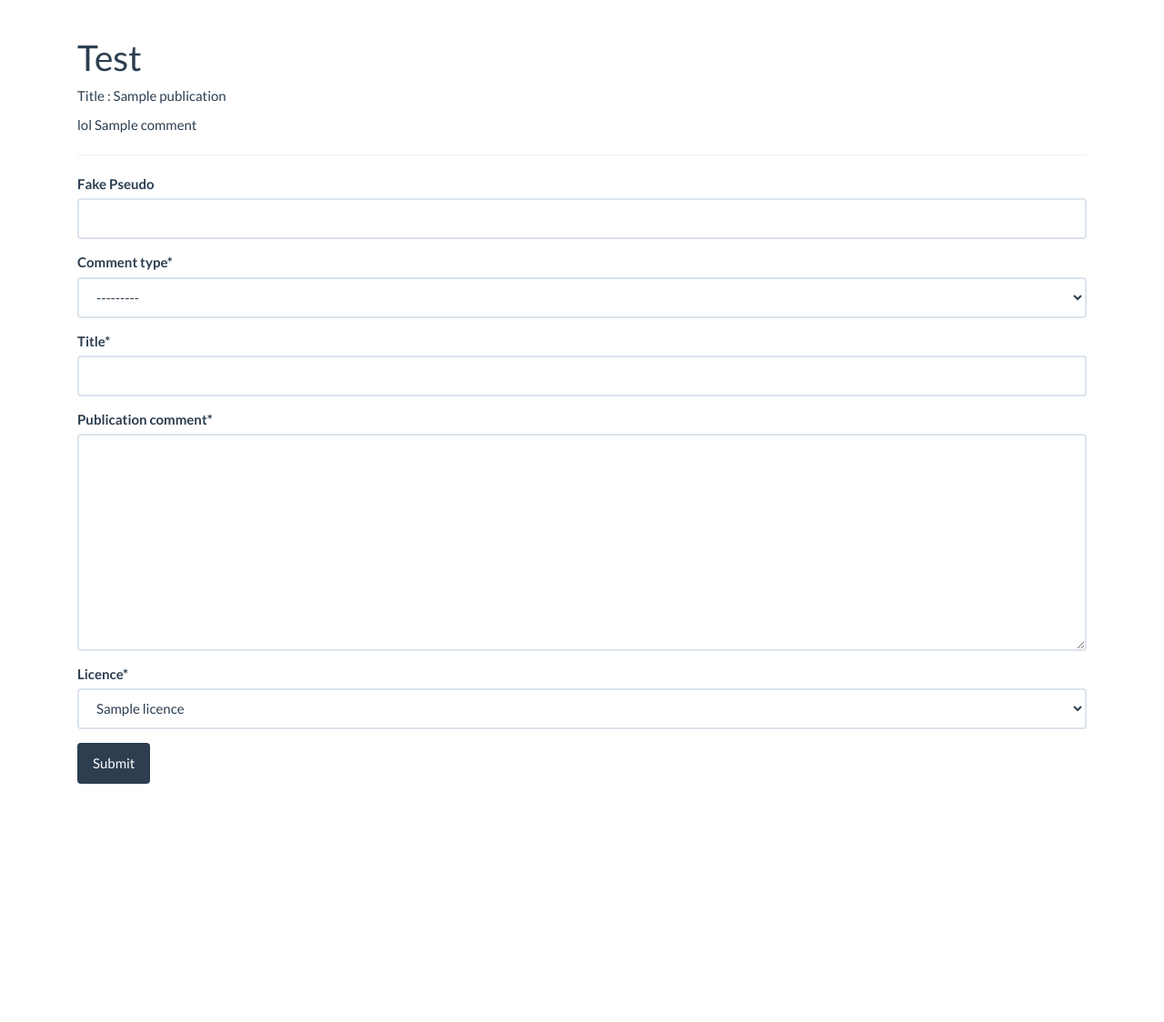
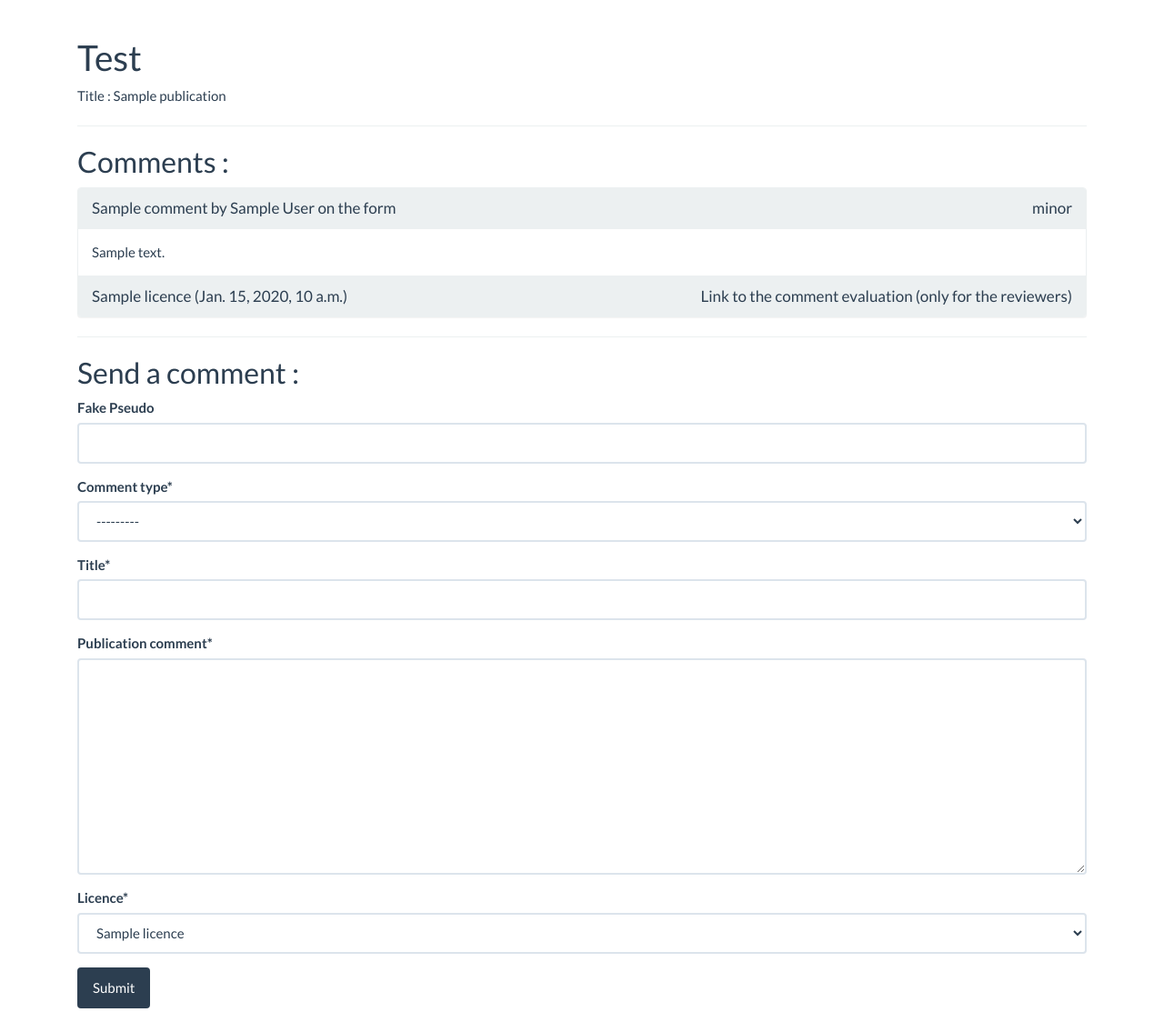
Before and after one commit to Astyan-42/skepticalscience, a Django app: page /publications/publication_detail/1/ in a window 1280 px wide. Shown: the part 60-1184 px from the top of the page at 91% size. Before the commit the page ends 922 px from the top, so only its background shows below. Run offline with Django 3.2, Linux system fonts and the light colour scheme; tables that the repository leaves empty hold one stand-in row (values such as "Sample post"); parts of the project's set-up code (start-up, migrations or seed data) failed here and were passed over; some libraries are stand-ins or nearby versions.

Commit message:
adding not too ugly way to show comments

```diff
--- a/skepticalsciencewebsite/publications/templates/publications/publication_detail.html
+++ b/skepticalsciencewebsite/publications/templates/publications/publication_detail.html
@@ -9,14 +9,42 @@
     <h1>{% trans "Test" %}</h1>
     <p>{% trans "Title " %}: {{ publication_detail.title }} </p>
 
+    <hr>
+    <h2>Comments :</h2>
     {% for comment in comments %}
-        lol
-        {{ comment.title }}
+<!-- color faded not validate, validated blue, if publication has been corrected then if the comment is
+corrected green, if not red, if comment after the validation and valid then orange-->
+        <div class="panel panel-default">
+            <div class="panel-heading">
+                <div class="panel-title pull-left">
+                    {{ comment.title }} {% trans " by "%} {{ comment.author_fake_pseudo|default:comment.author }}
+                    {% trans " on the " %} {{ comment.comment_type }}
+                </div>
+                <div class="panel-title pull-right">
+                    {{ comment.seriousness|default:"Not validated"}}
+                </div>
+                <div class="clearfix"></div>
+            </div>
+
+            <div class="panel-body">
+                {{ comment.content}}
+            </div>
+            <div class="panel-footer">
+                <div class="panel-title pull-left">
+                    {{ comment.licence }} ({{ comment.creation_date }})
+                </div>
+                <div class="panel-title pull-right">
+                    Link to the comment evaluation (only for the reviewers)
+                </div>
+                <div class="clearfix"></div>
+            </div>
+        </div>
     {% endfor %}
 
 
     <hr>
-<!--fomula for the form-->
+    <h2>Send a comment :</h2>
+<!--fomula for the form tu show only if the user is auth-->
     {% crispy form %}
     {{ form.media.js }}
 
```
